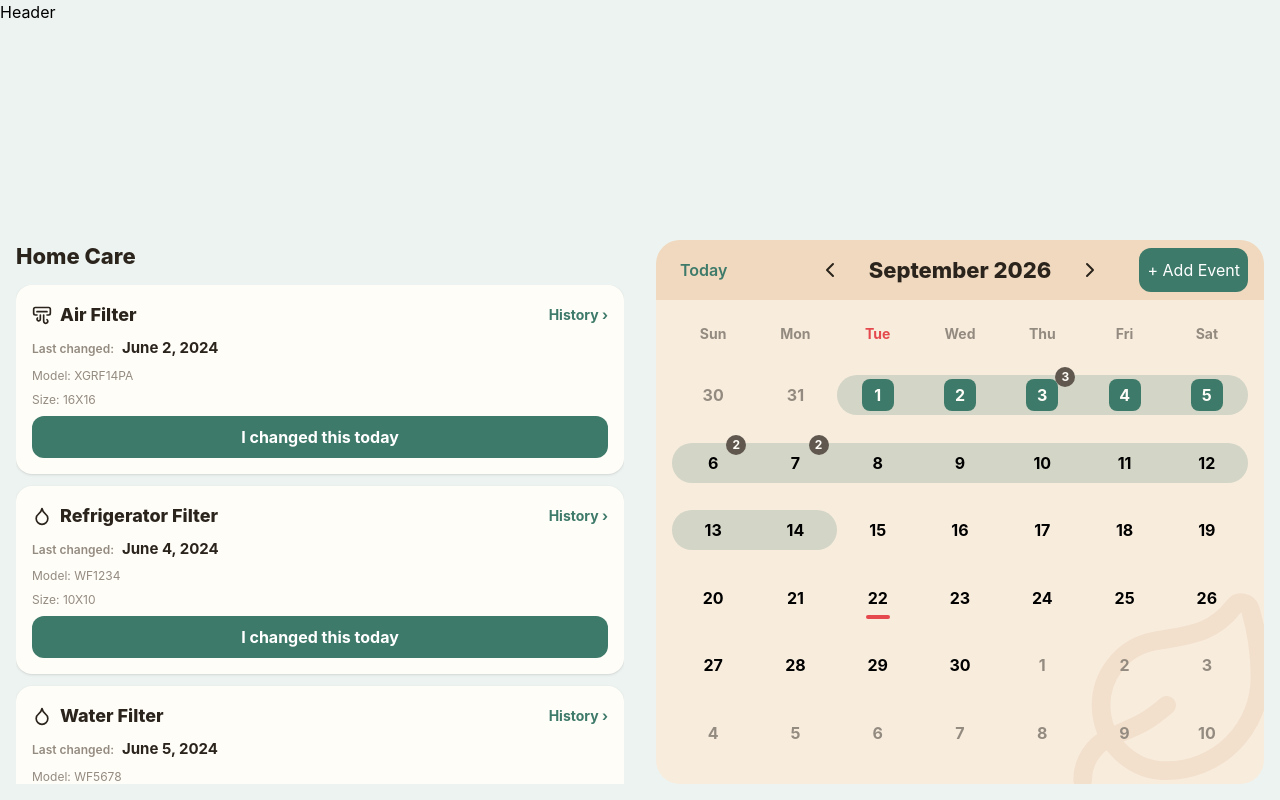
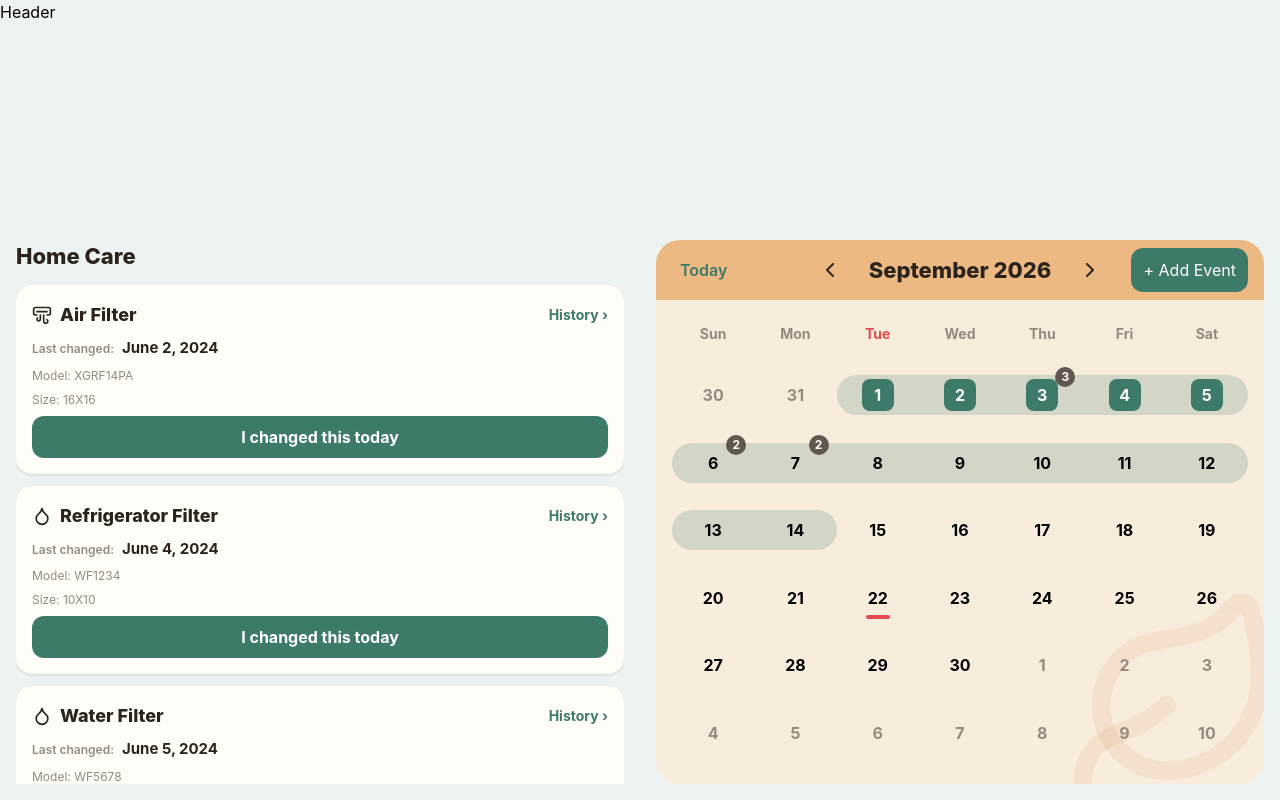
Before and after one commit to parekhr/family-dashboard, a React (Vite) app: page / in a window 1280 px wide. Built offline with nearby package versions, Linux system fonts and the light colour scheme.

Commit message:
Adjusted seasonal themes to per month

```diff
--- a/src/index.css
+++ b/src/index.css
@@ -21,6 +21,14 @@ body {
   --color-today: #E5484D;
   --color-badge: #60584F;
   --color-fall-bg: #F8ECDD;
-  --color-fall-header: #F0D9BE;
+  --color-fall-header: #EDB983;
   --color-fall-icon: #C8773A;
+  --color-halloween-header: #C3B2D1;  /* dusky plum, clearly purple */
+--color-halloween-bg: #F5DFC6;      /* soft pumpkin */
+--color-halloween-icon: #FFFDF8;   /* ghost white (your card cream) */
+--color-halloween-icon2: #6B4F8A;   /* deep plum candy */
+  --color-christmas-header: #CFDCCB;
+  --color-christmas-bg: #F0D6CF;
+  --color-christmas-icon: #2E9E5B;
+  --color-christmas-icon2: #B3423A;
 }
--- a/src/widgets/calendar/CalendarWidget.tsx
+++ b/src/widgets/calendar/CalendarWidget.tsx
@@ -42,6 +42,7 @@ export function CalendarWidget() {
     const todayISO = getTodayISO()
     const seasonalTheme = getDefaultSeasonalTheme(month)
     const Watermark = seasonalTheme.watermarkIcon
+    const SecondaryWatermark = seasonalTheme.secondaryIcon
     const isViewingTodaysMonth = month === (today.getMonth() + 1) && year === today.getFullYear()
 
     const bandDays = grid.map(day =>
@@ -57,7 +58,7 @@ export function CalendarWidget() {
                     Today
                 </button>
                 <div className="flex items-center gap-2">
-                    <button onClick={handlePrevMonth} className="flex items-center justify-center p-2 cursor-pointer text-ink w-11 h-11 rounded-full active:bg-muted/15 hover:bg-muted/10">
+                    <button onClick={handlePrevMonth} className="flex items-center justify-center cursor-pointer text-ink w-11 h-11 rounded-full active:bg-muted/15 hover:bg-muted/10">
                         <ChevronLeft />
                     </button>
                     <h2 className="w-[200px] text-center text-[22px] font-extrabold text-ink">
@@ -67,10 +68,13 @@ export function CalendarWidget() {
                         <ChevronRight />
                     </button>
                 </div>
-                <button className="justify-self-end p-2 h-11 rounded-xl cursor-pointer bg-primary text-white active:bg-primary-hover hover:bg-primary-hover">+ Add Event</button>
+                <button className="justify-self-end px-3 h-11 rounded-xl cursor-pointer bg-primary text-white active:bg-primary-hover hover:bg-primary-hover whitespace-nowrap">+ Add Event</button>
             </div>
             <div className={`relative flex flex-col flex-1 min-h-0 p-4 ${seasonalTheme.background}`}>
-                <Watermark className={`absolute -bottom-6 -right-6 w-56 h-56 opacity-10 pointer-events-none ${seasonalTheme.watermarkColor}`} />
+                <Watermark className={`absolute -bottom-6 -right-6 w-56 h-56 pointer-events-none ${seasonalTheme.watermarkColor}`} />
+                {SecondaryWatermark && (
+                    <SecondaryWatermark className={`absolute -bottom-4 -left-4 w-40 h-40 opacity-10 pointer-events-none ${seasonalTheme.secondaryColor ?? ''}`} />
+                )}
                 <div className="grid grid-cols-7 gap-x-0 gap-y-2 flex-1 min-h-0">
                     {weekdays.map((weekday) => (
                         <div key={weekday} className={`${isViewingTodaysMonth && weekday === weekdays[today.getDay()] ? 'text-today' : 'text-muted'} p-2 text-center font-bold text-sm`}>
--- a/src/widgets/calendar/seasonalThemes.ts
+++ b/src/widgets/calendar/seasonalThemes.ts
@@ -1,52 +1,58 @@
-import { Leaf, type LucideIcon } from 'lucide-react'
+import { Leaf, type LucideIcon, Snowflake, Flower, Sun, Ghost, Gift, Candy, TreePine } from 'lucide-react'
 
 export type SeasonalTheme = {
     background: string
     header: string
     watermarkIcon: LucideIcon
     watermarkColor: string
+    secondaryIcon?: LucideIcon
+    secondaryColor?: string
 }
 
 const fall = {
         background: 'bg-fall-bg',
         header: 'bg-fall-header',
         watermarkIcon: Leaf,
-        watermarkColor: 'text-fall-icon'
+        watermarkColor: 'text-fall-icon/10'
     }
 
     const winter = {
         background: 'bg-blue-50',
         header: 'bg-blue-100',
-        watermarkIcon: Leaf,
+        watermarkIcon: Snowflake,
         watermarkColor: 'text-blue-500'
     }
 
     const spring = {
         background: 'bg-green-50',
         header: 'bg-green-100',
-        watermarkIcon: Leaf,
+        watermarkIcon: Flower,
         watermarkColor: 'text-green-500'
     }
 
     const summer = {
         background: 'bg-yellow-50',
         header: 'bg-yellow-100',
-        watermarkIcon: Leaf,
+        watermarkIcon: Sun,
         watermarkColor: 'text-yellow-500'
     }
 
     const halloween = {
-        background: 'bg-black',
-        header: 'bg-orange-100',
-        watermarkIcon: Leaf,
-        watermarkColor: 'text-orange-500'
+        background: 'bg-halloween-bg',
+        header: 'bg-halloween-header',
+        watermarkIcon: Ghost,
+        watermarkColor: 'text-halloween-icon/40',
+        secondaryIcon: Candy,
+        secondaryColor: 'text-halloween-icon2'
     }
 
     const christmas = {
-        background: 'bg-red-50',
-        header: 'bg-green-100',
-        watermarkIcon: Leaf,
-        watermarkColor: 'text-red-500'
+        background: 'bg-christmas-bg',
+        header: 'bg-christmas-header',
+        watermarkIcon: TreePine,
+        watermarkColor: 'text-christmas-icon/25',
+        secondaryIcon: Gift,
+        secondaryColor: 'text-christmas-icon2'
     }
 
 const monthArray = [winter, winter, winter, spring, spring, summer, summer, summer, fall, halloween, fall, christmas]
```
Also changed, not shown: 1 other file (tests, documents, lock files or other folders).
